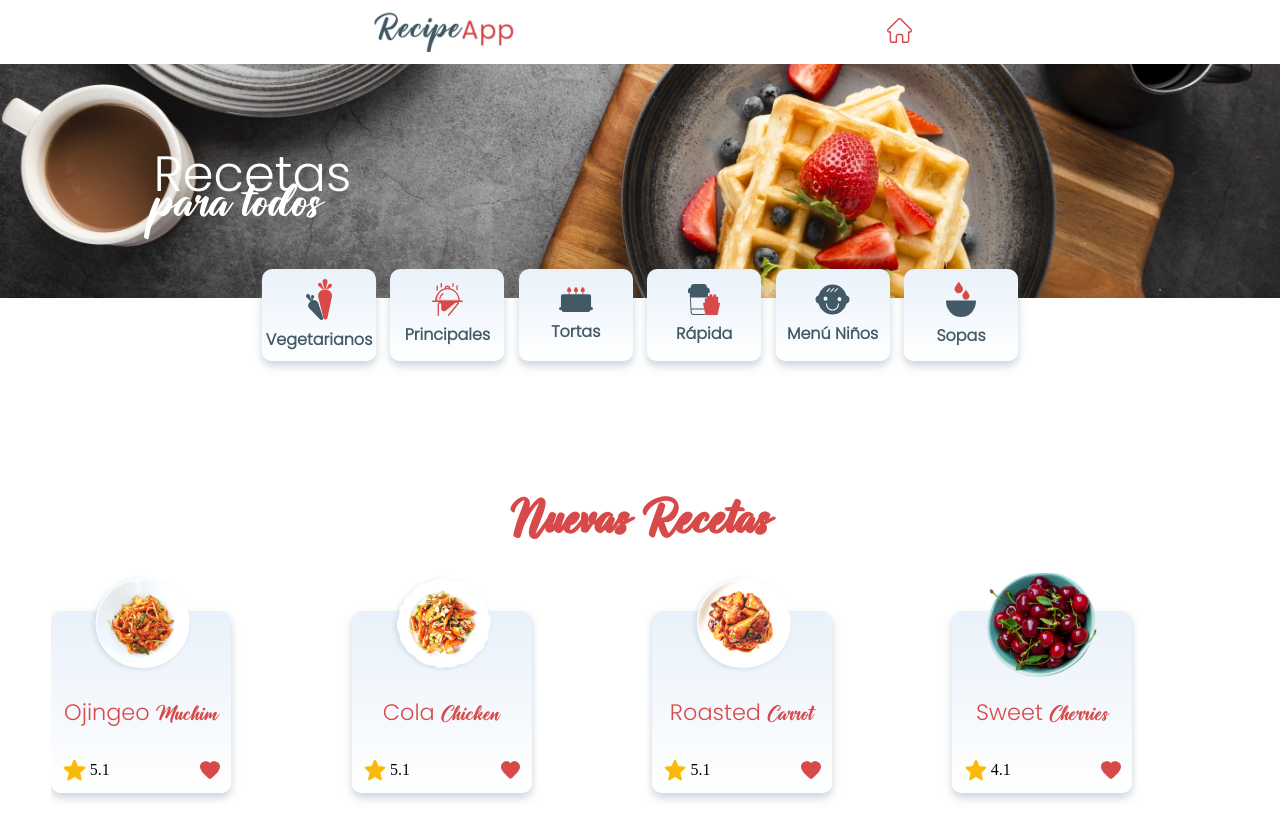
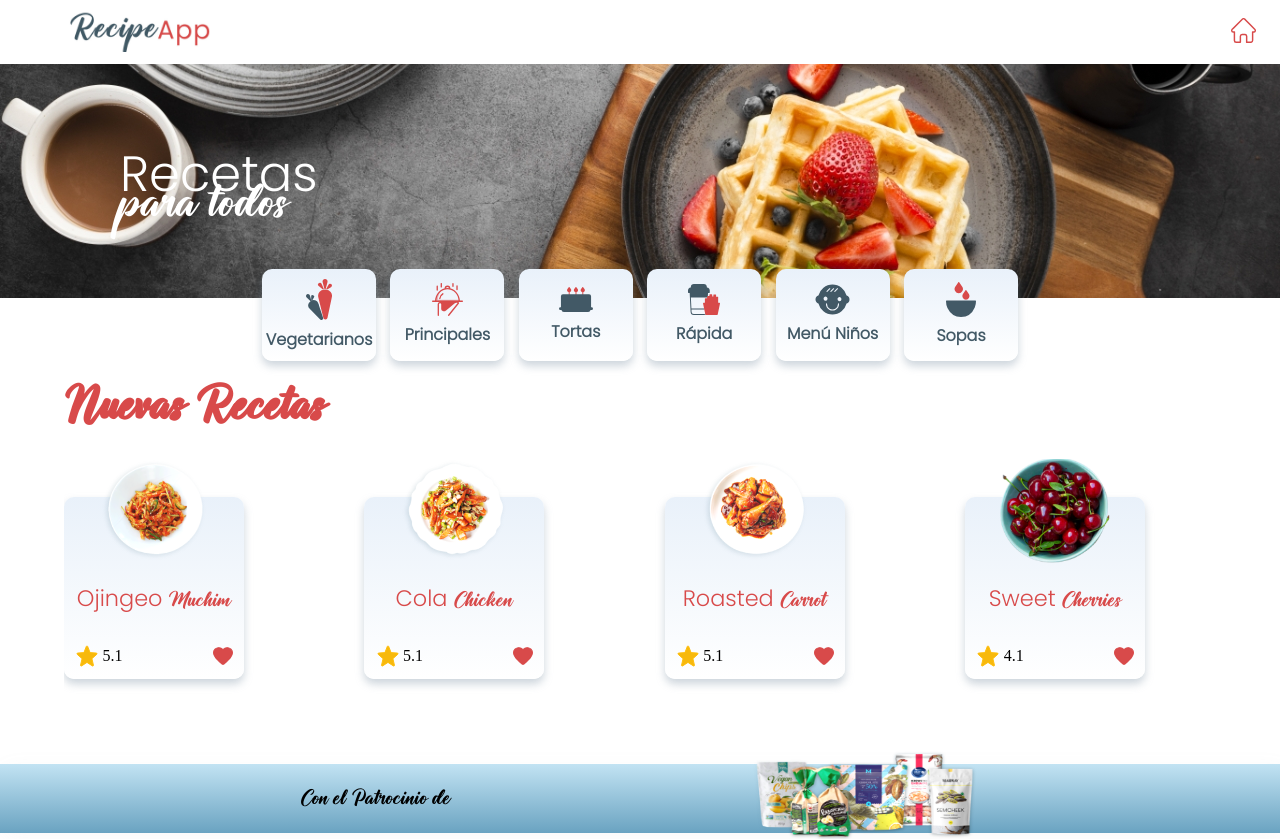
Before and after one commit to Juanpabedoyav/RecipeApp, a React (Create React App) app: page / in a window 1280 px wide. Shown: the top 839 px of the page. Built offline with nearby package versions, Linux system fonts and the light colour scheme; no server answers.

Commit message:
styles: responsign in brackpoind mid for header and banner components

```diff
--- a/src/components/Recipes/index.tsx
+++ b/src/components/Recipes/index.tsx
@@ -9,7 +9,7 @@ import { Cards } from "components/Cards";
 export const Recipes = () => {
   return (
     <>
-      <h1 className={styles['recipes-title']}>Nuevas Recetas</h1>
+       <h1 className={styles['recipes-title']}>Nuevas Recetas</h1>
       <section className={styles['card-list']}>
 
         <Cards title="Ojingeo" subtitle="Muchim" img={ojingeo5} rate={5.1}/>
--- a/src/styles/Banner.module.scss
+++ b/src/styles/Banner.module.scss
@@ -1,4 +1,4 @@
-@import 'vars';
+@import "vars";
 //change to others breakpoints
 
 .Banner {
@@ -6,30 +6,32 @@
   width: 100%;
   position: relative;
   z-index: -1;
-  img{
+  img {
     width: 100%;
     height: 100%;
     object-fit: cover;
   }
-.Presentation{
-  //add values according to globals vars
+  .Presentation {
     color: $--white;
     position: absolute;
-  left: 12%;
+    left: 3.5rem;
     bottom: 30%;
     font-size: $--xxl;
     display: flex;
     flex-direction: column;
-  p:nth-child(1){
+    p:nth-child(1) {
       font-family: $--font-p;
       font-size: $--xxl;
       margin-bottom: -2rem;
     }
-  p:nth-child(2){
+    p:nth-child(2) {
       font-family: $--font;
       font-size: $--xxl;
-    letter-spacing: 0px;
-
+    }
+  }
+  @media screen and (min-width: $--mid-bp) {
+    .Presentation {
+      left: 7.5rem;
     }
   }
 }
--- a/src/styles/Card.module.scss
+++ b/src/styles/Card.module.scss
@@ -26,11 +26,9 @@
   .Card {
     height: 182px;
     width: 180px;
-    background: transparent
-      linear-gradient(180deg, $--gray--light 0%, $--white 100%);
+    background: transparent linear-gradient(180deg, $--gray--light 0%, $--white 100%);
     box-shadow: 0px 5px 9px $--black-light;
     border-radius: 10px;
-    opacity: 1;
     display: flex;
     flex-direction: column;
     justify-content: space-between;
@@ -115,3 +113,17 @@
     }
   }
 }
+
+@media screen and (min-width: $--mid-bp){
+  .recipes-title {
+    color: $--red;
+    font-size: $--xxl;
+    font-family: $--font;
+    text-align: left;
+    margin-left: 4rem;
+
+  }
+  .card-list {
+    margin-left: 4rem;
+  }
+}
--- a/src/styles/Categories.module.scss
+++ b/src/styles/Categories.module.scss
@@ -32,3 +32,15 @@ li{
   }
   }
 }
+@media screen and (min-width: $--mid-bp){
+  .Categories{
+  height: 86px;
+
+  }
+
+  .list-categories{
+    flex-wrap: nowrap;
+    margin-bottom: 2rem;
+    }
+
+}
--- a/src/styles/Header.module.scss
+++ b/src/styles/Header.module.scss
@@ -1,3 +1,4 @@
+@import 'vars';
 .Header {
   height: 4rem;
 }
@@ -5,7 +6,9 @@
 .Nav {
   display: flex;
   flex-direction: row;
-  justify-content: space-evenly;
+  justify-content: space-between;
+  padding-right: 1.5rem;
+  padding-left: 4rem;
   align-items: center;
   height: 100%;
   figure {
@@ -22,3 +25,12 @@
     text-decoration: none;
   }
 }
+@media screen and (min-width: $--mid-bp){
+  .Nav{
+  justify-content: space-between;
+    padding-right: 1.5rem;
+    padding-left: 4rem;
+
+  }
+
+}
```
Lines whose indentation alone changed are shown as unchanged.
